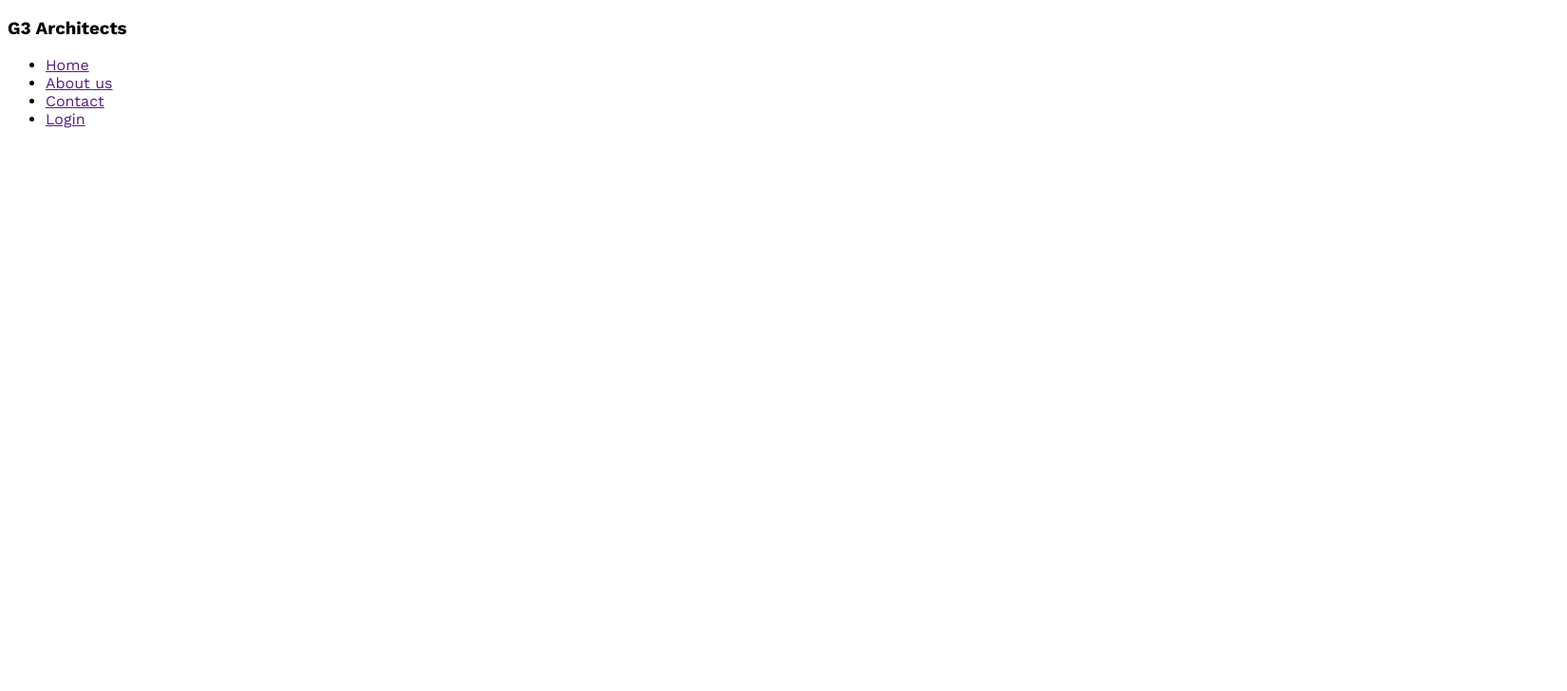
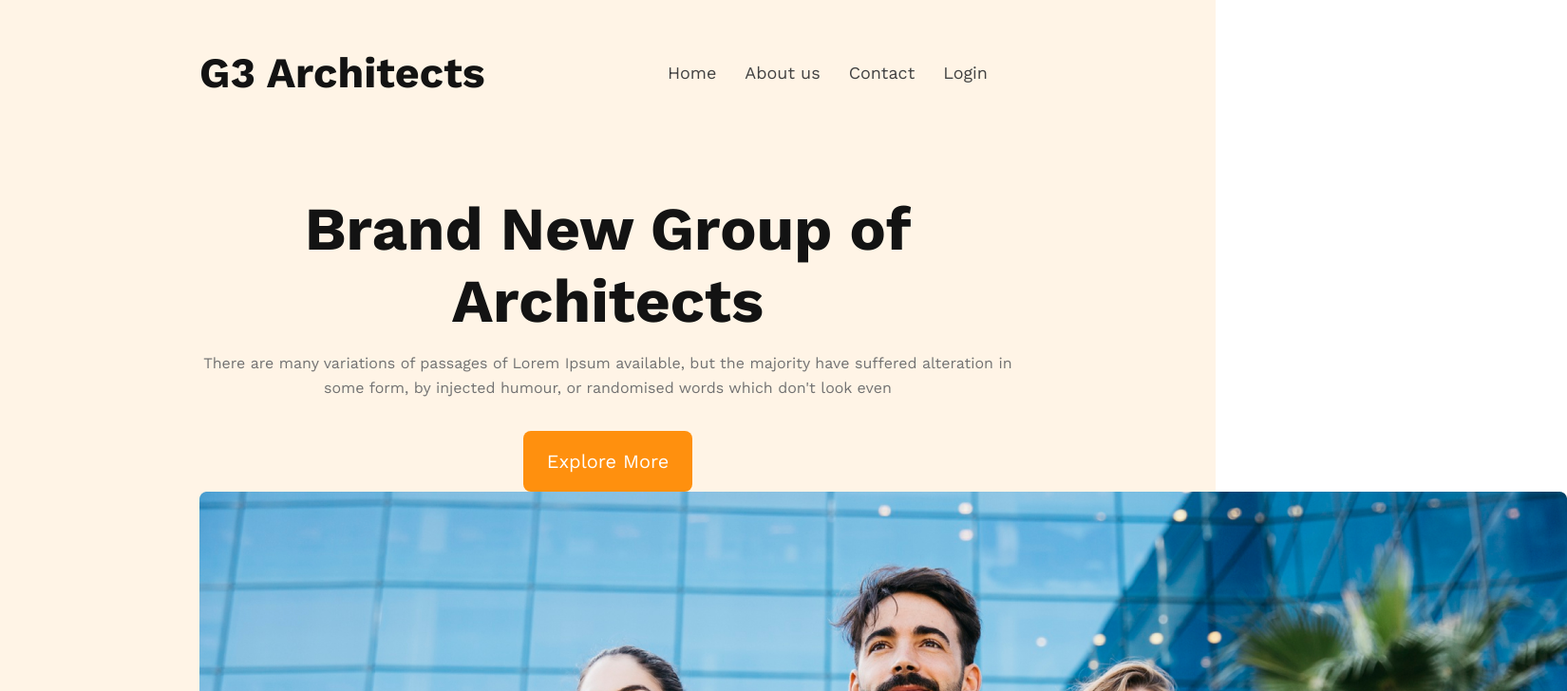
Before and after one commit to Al-Shahriar-Nazim/g3-architects, a plain HTML site: page index.html in a window 1280 px wide. Shown: the top 728 px of the page at 95% size, 1650 px wide, since content can reach past the window. Drawn offline with nearby package versions, Linux system fonts and the light colour scheme.

Commit message:
added header

```diff
--- a/index.html
+++ b/index.html
@@ -1,17 +1,17 @@
 <!DOCTYPE html>
 <html lang="en">
   <head>
-    <meta charset="UTF-8">
-    <meta name="viewport" content="width=device-width, initial-scale=1.0">
+    <meta charset="UTF-8" />
+    <meta name="viewport" content="width=device-width, initial-scale=1.0" />
     <title>G3-Architects-Website</title>
 
-    <link rel="stylesheet" href="styles/g3.css">
+    <link rel="stylesheet" href="styles/g3.css" />
   </head>
   <body>
     <!-- header part -->
     <header>
       <nav>
-            <h3>G3 Architects</h3>
+        <h3 class="nav-titel">G3 Architects</h3>
         <ul>
           <li><a href="">Home</a></li>
           <li><a href="">About us</a></li>
@@ -19,6 +19,20 @@
           <li><a href="">Login</a></li>
         </ul>
       </nav>
+      <div class="banner">
+        <div class="banner-content">
+          <h3 class="banner-titel">Brand New Group of Architects</h3>
+          <p class="banner-description">
+            There are many variations of passages of Lorem Ipsum available, but
+            the majority have suffered alteration in some form, by injected
+            humour, or randomised words which don't look even
+          </p>
+          <button class="btn-primary">Explore More</button>
+        </div>
+        <div>
+            <img src="images/banner.png" alt="">
+        </div>
+      </div>
     </header>
     <!-- main part -->
     <main></main>
--- a/styles/g3.css
+++ b/styles/g3.css
@@ -1,4 +1,64 @@
-@import url('https://fonts.googleapis.com/css2?family=Work+Sans:wght@400;600;700;800;900&display=swap');
-*{
-    font-family: 'Work Sans', sans-serif;
+@import url("https://fonts.googleapis.com/css2?family=Work+Sans:wght@400;600;700;800;900&display=swap");
+/* shared style */
+* {
+  margin: 0px;
+  padding: 0px;
+  font-family: "Work Sans", sans-serif;
 }
+.btn-primary {
+  border-radius: 8px;
+  background-color: #ff900e;
+  border: none;
+  padding: 20px 25px;
+  color: #fff;
+  font-size: 20px;
+  font-weight: 600px;
+  margin-top: 32px;
+}
+/* header related style */
+header {
+  background-color: rgba(255, 144, 14, 0.1);
+  padding: 50px 210px;
+}
+nav {
+  display: flex;
+  justify-content: space-between;
+  align-items: center;
+}
+.nav-titel {
+  color: #131313;
+  font-size: 2.8rem;
+  font-weight: 700px;
+}
+nav > ul {
+  list-style: none;
+  display: flex;
+}
+nav li {
+  margin-right: 30px;
+}
+nav li a {
+  text-decoration: none;
+  color: #424242;
+  font-size: 18px;
+  font-weight: 500;
+}
+/* banner-content */
+.banner-content {
+  max-width: 860px;
+  margin: 0px auto;
+  text-align: center;
+  margin-top: 100px;
+}
+.banner-titel {
+  color: #131313;
+  font-size: 4rem;
+  font-weight: 700px;
+}
+.banner-description {
+  color: #727272;
+  padding-top: 15px;
+  font-size: 1rem;
+  font-weight: 400px;
+  line-height: 26px;
+}
```
Lines whose indentation alone changed are shown as unchanged.
